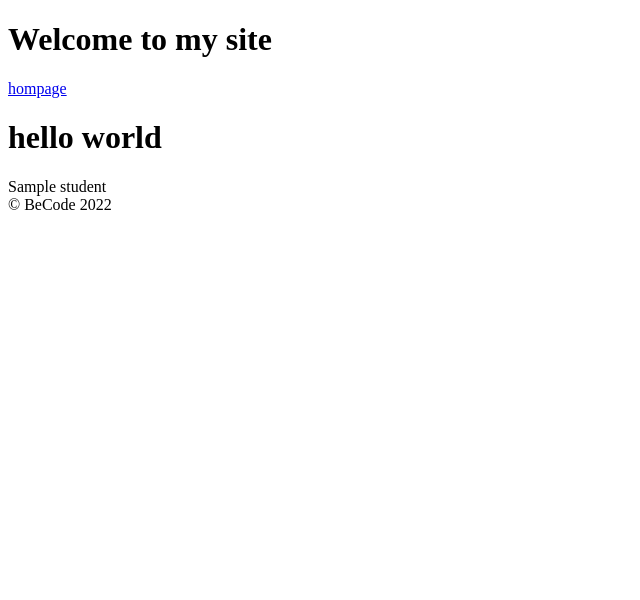
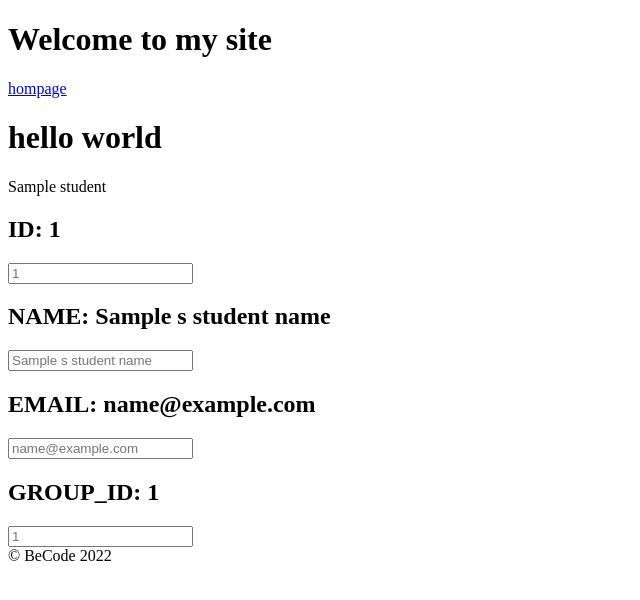
Before and after one commit to DenGian/php-crud, a PHP site: template View/editstudentpage.php in a window 1280 px wide. Shown: the top 600 px of the page, without its empty margins (0-640 px from the left). Run offline with PHP 8.4, Linux system fonts and the light colour scheme; the template is opened without the code that fills it: most values are stand-ins (such as "Sample title", 1, 10 or a date in 2020).

Commit message:
added overview of student with input fields

```diff
--- a/View/editstudentpage.php
+++ b/View/editstudentpage.php
@@ -2,4 +2,14 @@
 <a href="index.php">hompage</a>
 <h1>hello world</h1>
 <?= $GET['student'] ?>
+<form method="POST">
+    <h2>ID: <?= $sStudentId ?? "id" ?></h2>
+    <input type="text" placeholder="<?= $sStudentId ?? "id" ?>">
+    <h2>NAME: <?= $sStudentName ?? "name" ?></h2>
+    <input type="text" placeholder="<?= $sStudentName ?? "name" ?>">
+    <h2>EMAIL: <?= $sStudentEmail ?? "email" ?></h2>
+    <input type="text" placeholder="<?= $sStudentEmail ?? "email" ?>">
+    <h2>GROUP_ID: <?= $sStudentGroupId ?? "group_id" ?></h2>
+    <input type="text" placeholder="<?= $sStudentGroupId ?? "group_id" ?>">
+</form>
 <?php require 'includes/footer.php' ?>
```
